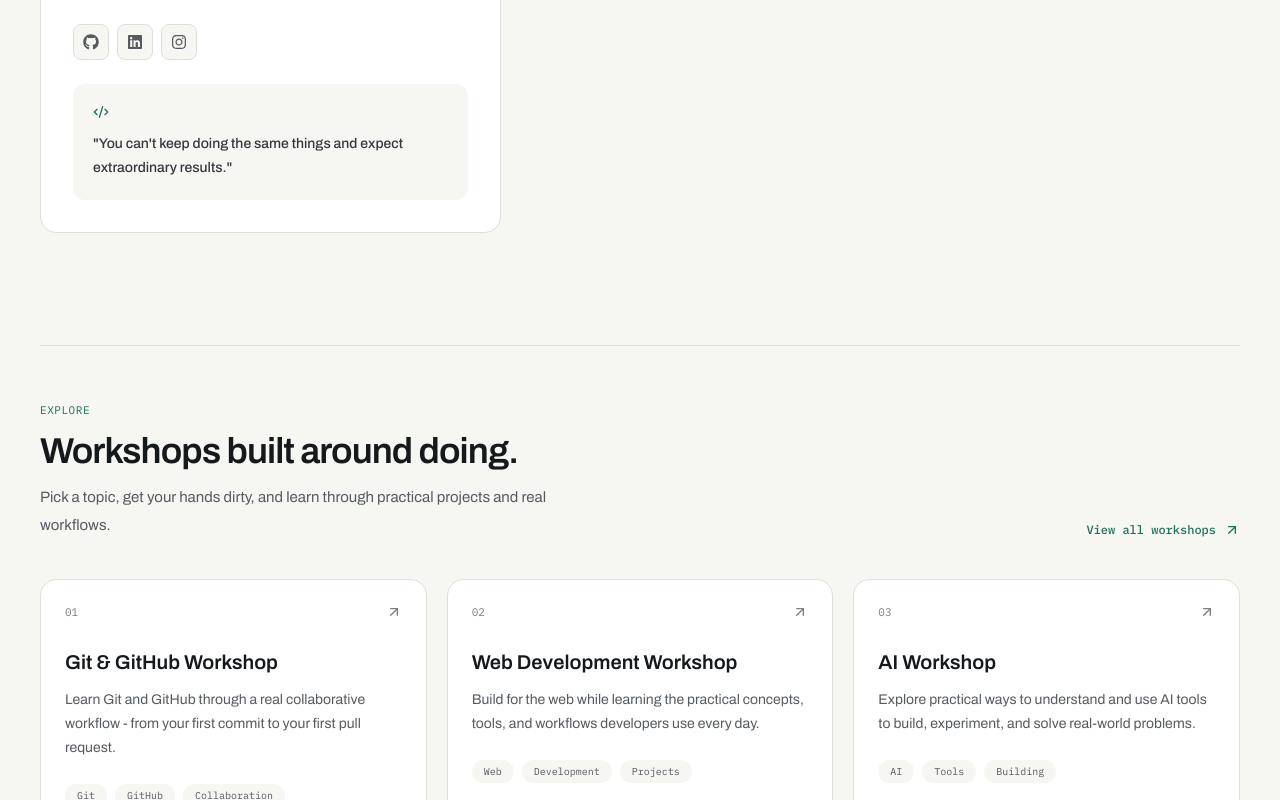
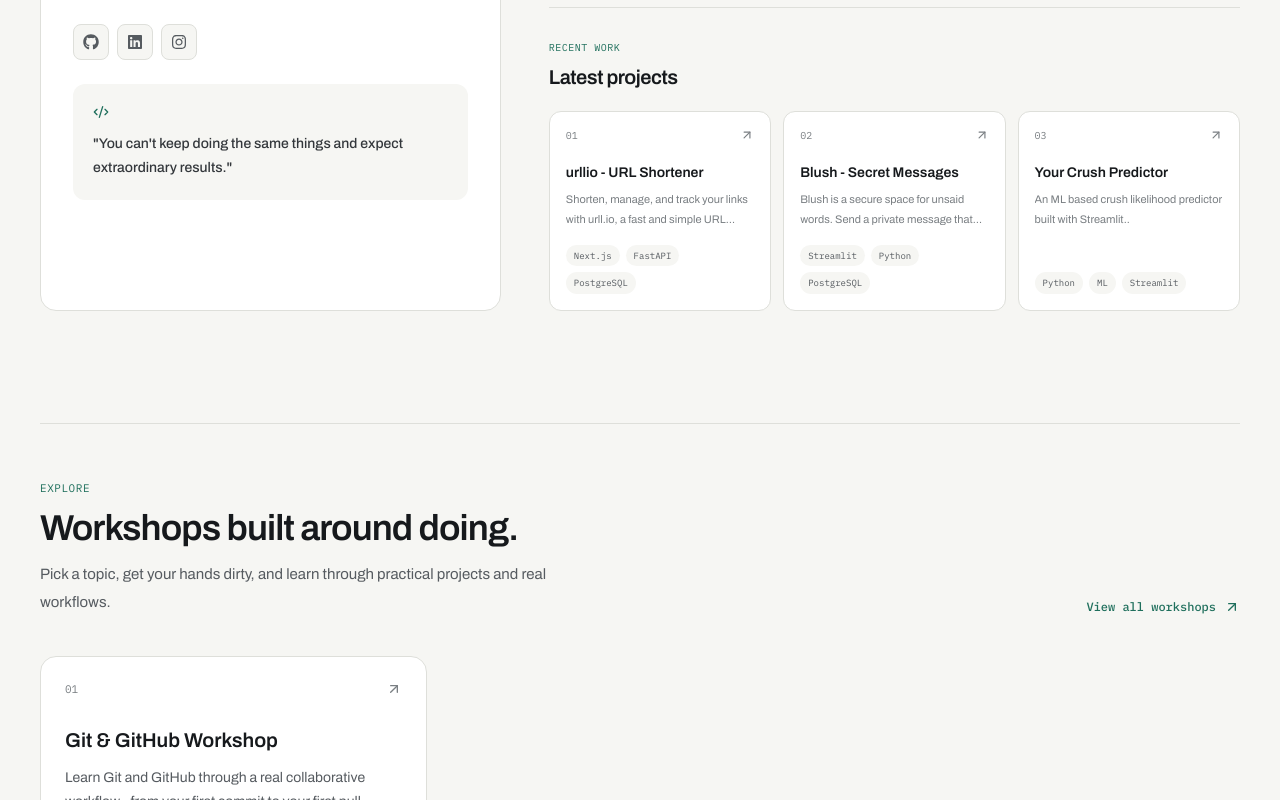
Before and after one commit to prashant-g0/prash-coder-workshops, a Next.js app: page /about in a window 1280 px wide. Shown: the part 800-1600 px from the top of the page. Built offline with nearby package versions, Linux system fonts and the light colour scheme.

Commit message:
updated about page

```diff
--- a/app/about/page.tsx
+++ b/app/about/page.tsx
@@ -16,6 +16,33 @@ const mono = IBM_Plex_Mono({
   variable: "--font-mono",
 });
 
+const latestProjects = [
+  {
+    number: "01",
+    title: "urllio - URL Shortener",
+    description:
+      "Shorten, manage, and track your links with urll.io, a fast and simple URL shortener with analytics and QR codes.",
+    tags: ["Next.js", "FastAPI", "PostgreSQL"],
+    href: "https://urllio.vercel.app/",
+  },
+  {
+    number: "02",
+    title: "Blush - Secret Messages",
+    description:
+      "Blush is a secure space for unsaid words. Send a private message that vanishes after one read, or post an anonymous secret to the public wall",
+    tags: ["Streamlit", "Python", "PostgreSQL"],
+    href: "https://blushnow.streamlit.app/",
+  },
+  {
+    number: "03",
+    title: "Your Crush Predictor",
+    description:
+      "An ML based crush likelihood predictor built with Streamlit..",
+    tags: ["Python", "ML", "Streamlit"],
+    href: "https://crushpredictor.streamlit.app/prediction",
+  },
+];
+
 const workshops = [
   {
     number: "01",
@@ -23,23 +50,7 @@ const workshops = [
     description:
       "Learn Git and GitHub through a real collaborative workflow - from your first commit to your first pull request.",
     tags: ["Git", "GitHub", "Collaboration"],
-    href: "/workshops",
-  },
-  {
-    number: "02",
-    title: "Web Development Workshop",
-    description:
-      "Build for the web while learning the practical concepts, tools, and workflows developers use every day.",
-    tags: ["Web", "Development", "Projects"],
-    href: "/workshops"
-  },
-  {
-    number: "03",
-    title: "AI Workshop",
-    description:
-      "Explore practical ways to understand and use AI tools to build, experiment, and solve real-world problems.",
-    tags: ["AI", "Tools", "Building"],
-    href: "/workshops"
+    href: "https://forms.gle/k4rPe4g6AeVd4WDW8",
   },
 ];
 
@@ -110,14 +121,20 @@ export default function AboutPage() {
                   const Icon = social.icon;
 
                   return (
+                    <div key={social.label} className="group relative">
                       <Link
-                      key={social.label}
                         href={social.href}
                         aria-label={social.label}
                         className="flex h-9 w-9 items-center justify-center rounded-lg border border-[#DEDFDA] bg-[#F6F6F3] text-[#565B60] transition hover:border-[#1F6F5C] hover:bg-[#E4EFEA] hover:text-[#1F6F5C]"
                       >
                         <Icon className="h-4 w-4" />
                       </Link>
+
+                      {/* Tooltip */}
+                      <span className="pointer-events-none absolute bottom-full left-1/2 mb-2 -translate-x-1/2 translate-y-1 opacity-0 whitespace-nowrap rounded-md bg-[#16191C] px-2 py-1 font-[family-name:var(--font-mono)] text-[9px] text-white transition-all duration-150 group-hover:translate-y-0 group-hover:opacity-100">
+                        {social.label}
+                      </span>
+                    </div>
                   );
                 })}
               </div>
@@ -169,6 +186,7 @@ export default function AboutPage() {
                 </p>
               </div>
 
+              {/* Approach */}
               <div className="mt-8 grid gap-3 sm:grid-cols-3">
                 <div className="rounded-xl border border-[#DEDFDA] bg-white p-5">
                   <p className="font-[family-name:var(--font-mono)] text-[10px] uppercase tracking-wider text-[#7A7F83]">
@@ -197,6 +215,66 @@ export default function AboutPage() {
                   </p>
                 </div>
               </div>
+
+              {/* Latest Projects */}
+              {latestProjects.length > 0 && (
+                <div className="mt-10 border-t border-[#DEDFDA] pt-8">
+                  <div className="flex items-end justify-between gap-4">
+                    <div>
+                      <p className="font-[family-name:var(--font-mono)] text-[10px] uppercase tracking-wider text-[#1F6F5C]">
+                        Recent work
+                      </p>
+
+                      <h3 className="mt-2 text-xl font-semibold tracking-tight text-[#16191C]">
+                        Latest projects
+                      </h3>
+                    </div>
+                  </div>
+
+                  <div className="mt-5 grid gap-3 sm:grid-cols-3">
+                    {latestProjects.map((project) => (
+                      <Link
+                        key={project.number}
+                        href={project.href}
+                        target="_blank"
+                        className="group flex min-h-[175px] flex-col rounded-xl border border-[#DEDFDA] bg-white p-4 transition duration-200 hover:-translate-y-0.5 hover:border-[#C9DCD4]"
+                      >
+                        {/* Header */}
+                        <div className="flex items-center justify-between">
+                          <span className="font-[family-name:var(--font-mono)] text-[10px] text-[#7A7F83]">
+                            {project.number}
+                          </span>
+
+                          <ArrowUpRight className="h-3.5 w-3.5 text-[#7A7F83] transition group-hover:-translate-y-0.5 group-hover:translate-x-0.5 group-hover:text-[#1F6F5C]" />
+                        </div>
+
+                        {/* Project Info */}
+                        <div className="mt-5">
+                          <h4 className="text-sm font-semibold leading-5 text-[#16191C]">
+                            {project.title}
+                          </h4>
+
+                          <p className="mt-1.5 line-clamp-2 text-[11px] leading-5 text-[#7A7F83]">
+                            {project.description}
+                          </p>
+                        </div>
+
+                        {/* Tags */}
+                        <div className="mt-auto flex flex-wrap gap-1.5 pt-4">
+                          {project.tags.map((tag) => (
+                            <span
+                              key={tag}
+                              className="rounded-full bg-[#F6F6F3] px-2 py-1 font-[family-name:var(--font-mono)] text-[9px] text-[#565B60]"
+                            >
+                              {tag}
+                            </span>
+                          ))}
+                        </div>
+                      </Link>
+                    ))}
+                  </div>
+                </div>
+              )}
             </div>
           </div>
 
@@ -232,6 +310,7 @@ export default function AboutPage() {
                 <Link
                   href={workshop.href}
                   key={workshop.number}
+                  target="_blank"
                   className="group rounded-2xl border border-[#DEDFDA] bg-white p-6 transition duration-200 hover:-translate-y-1 hover:border-[#C9DCD4]"
                 >
                   <div className="flex items-center justify-between">
```
Lines whose indentation alone changed are shown as unchanged.
